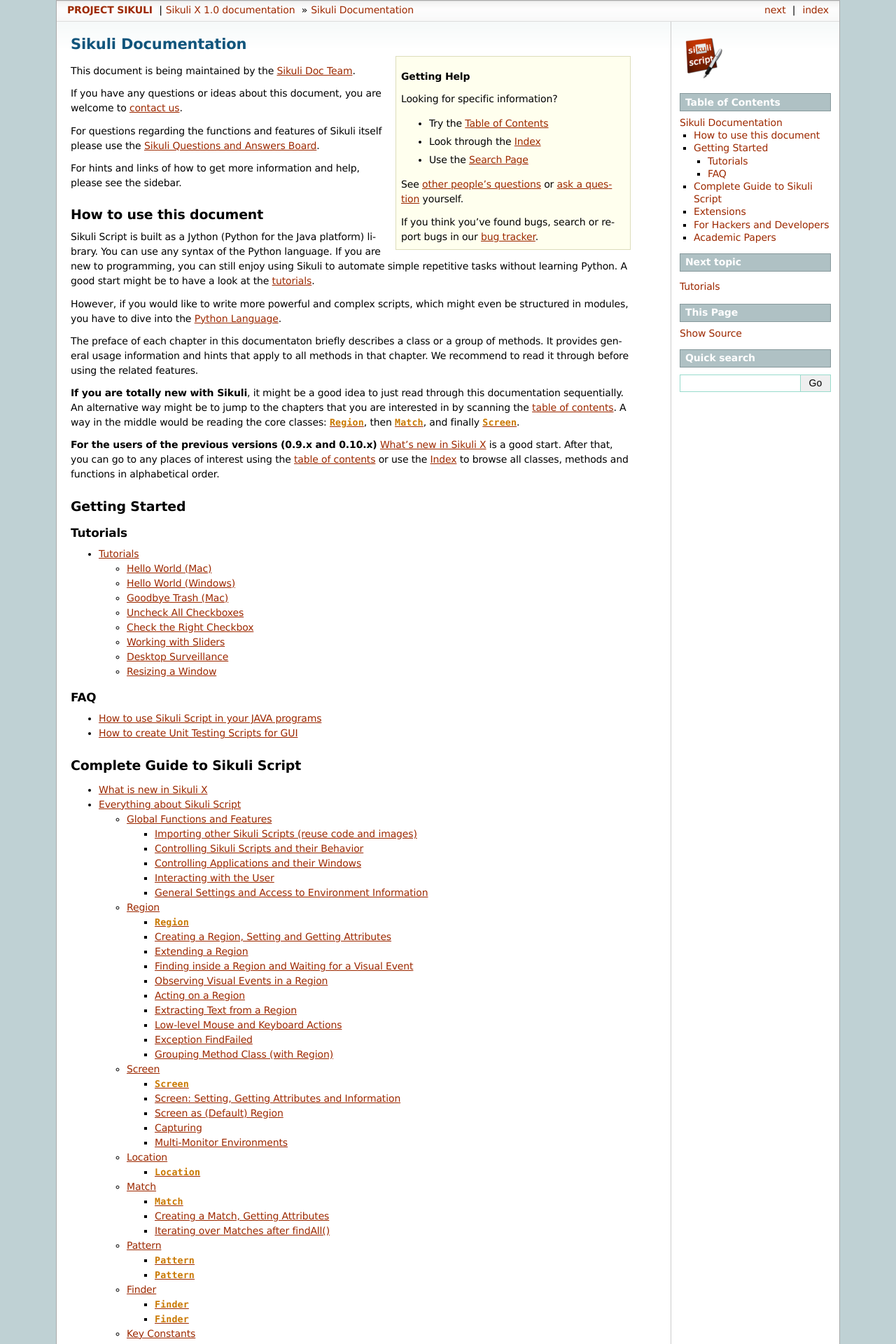
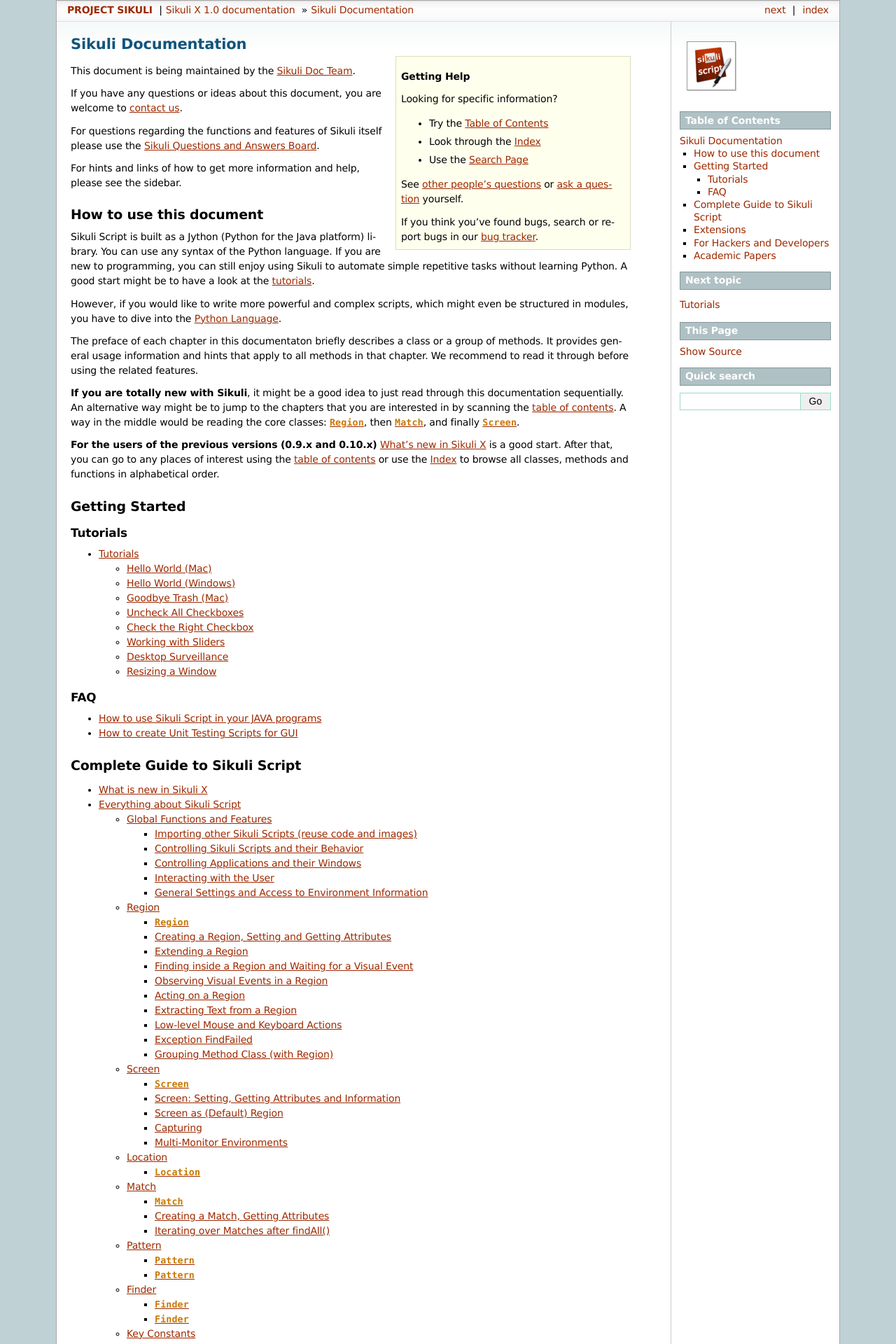
Before and after one commit to sikuli/sikuli, a Sphinx documentation site: the page built from docs/source/index.rst, in a window 1280 px wide. Shown: the top 1920 px of the page at 70% size. Built offline with Sphinx 7.4.7, drawn with Linux system fonts in a browser that asks for light colours.

Commit message:
add style to document images

```diff
--- a/docs/source/sikulidoc/static/sikulidoc.css
+++ b/docs/source/sikulidoc/static/sikulidoc.css
@@ -12,16 +12,7 @@
    word-wrap: break-word;       /* Internet Explorer 5.5+ */
    width: 99%;   /* remove horizontal scroll-bar when viewing in IE7 */
 }
-.sikuli-code img {
-   vertical-align: middle;
-   margin: 2px;
-   border: 1px solid #ccc;
-   padding: 2px;
-   -moz-border-radius: 5px;
-   -webkit-border-radius: 5px;
-   -moz-box-shadow: 1px 1px 1px gray;
-   -webkit-box-shadow: 1px 1px 2px gray;
-}
+
 .kw {
    color: blue;
 }
@@ -66,3 +57,25 @@
 .sidebar li {
    margin-bottom: 5px;
 }
+
+.document img {
+   margin: 10px;
+   border: 1px solid #999;
+   padding: 2px;
+
+   -webkit-box-shadow: 1px 1px 1px #ccc;
+   -moz-box-shadow: 1px 1px 1px #ccc;
+   box-shadow: 1px 1px 1px #ccc;
+
+}
+
+.sikuli-code img {
+   vertical-align: middle;
+   margin: 2px;
+   border: 1px solid #ccc;
+   padding: 2px;
+   -moz-border-radius: 5px;
+   -webkit-border-radius: 5px;
+   -moz-box-shadow: 1px 1px 1px gray;
+   -webkit-box-shadow: 1px 1px 2px gray;
+}
```
